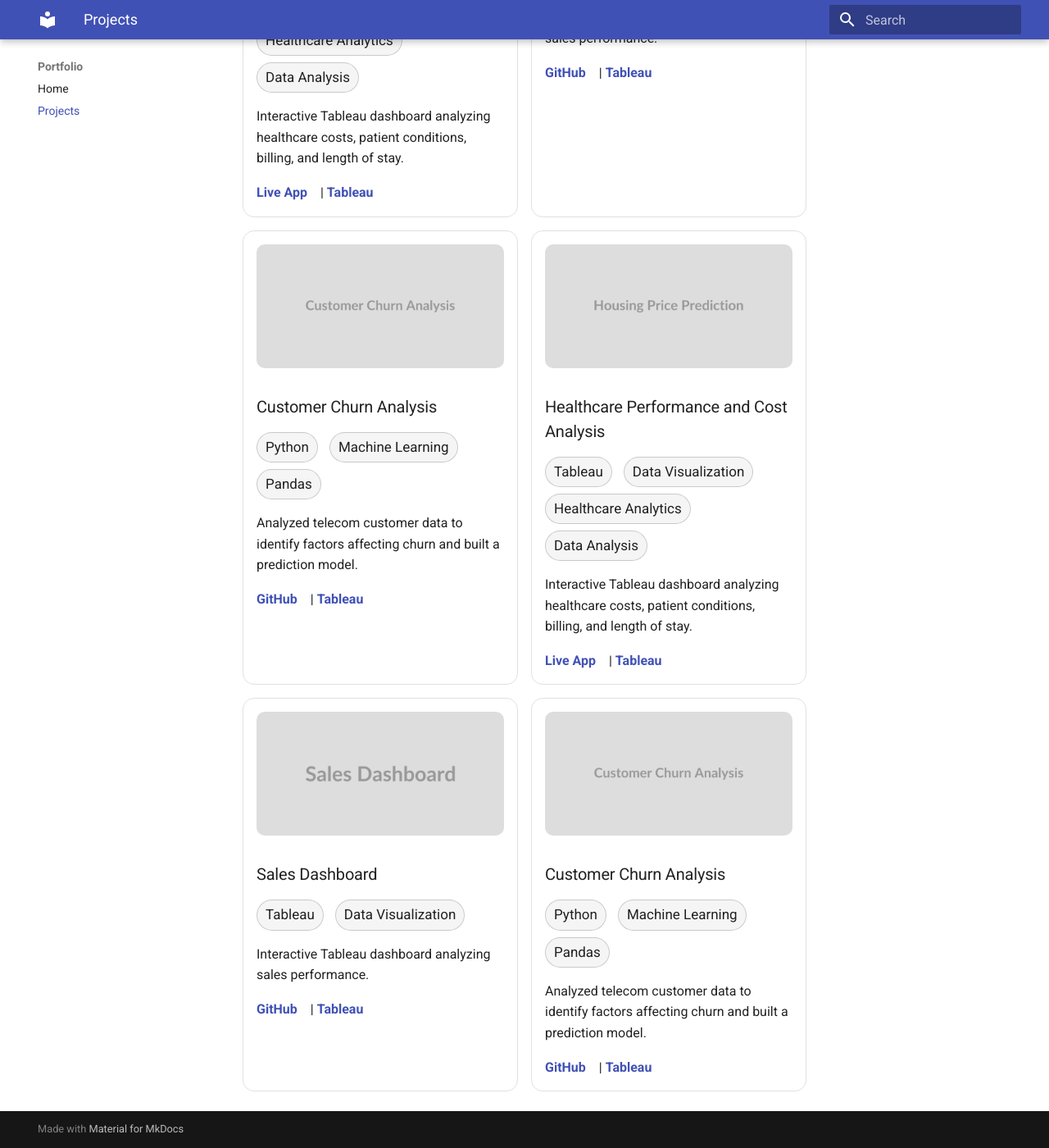
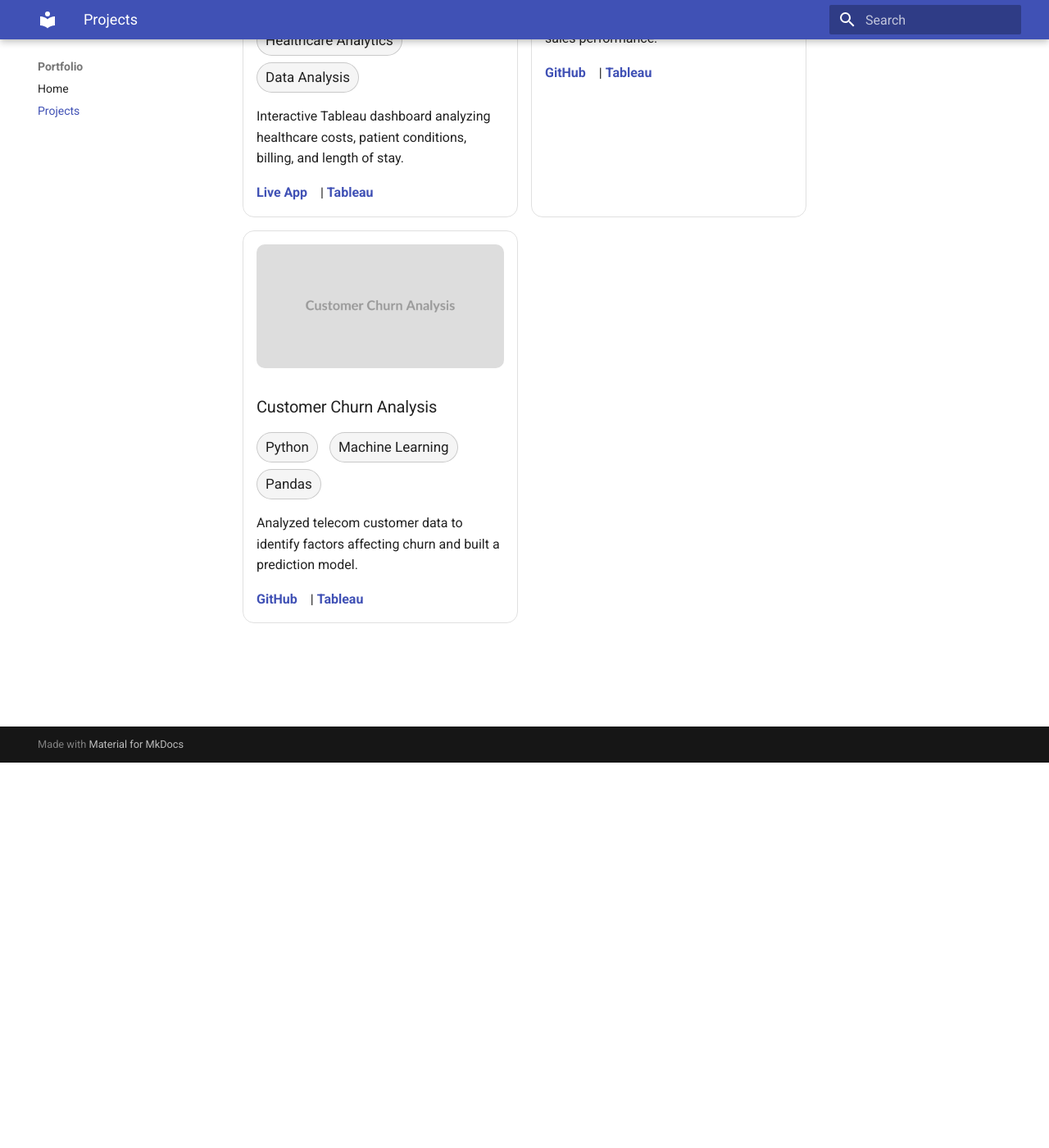
Before and after one commit to Ilie1985/2026_portfolio, an MkDocs documentation site: the page built from docs/projects.md, in a window 1280 px wide and 1400 px high, scrolled down 470 px. Shown: the whole window at 82% size. Built offline with MkDocs 1.6.1 and Material for MkDocs 9.7.7, drawn with Linux system fonts in a browser that asks for light colours.

Commit message:
small change

```diff
--- a/docs/projects.md
+++ b/docs/projects.md
@@ -27,30 +27,6 @@
   <div class="project-links"><a href="https://github.com/Ilie1985/customer-churn-analysis" target="_blank" rel="noopener">GitHub</a> | <a href="https://public.tableau.com/views/YOUR_DASHBOARD" target="_blank" rel="noopener">Tableau</a></div>
 </div>
 
-<div class="project-card">
-  <img src="../images/housing_project.png" alt="Healthcare Performance and Cost Analysis screenshot" class="project-image">
-  <h3>Healthcare Performance and Cost Analysis</h3>
-  <div class="project-meta"><span class="tag">Tableau</span> <span class="tag">Data Visualization</span> <span class="tag">Healthcare Analytics</span> <span class="tag">Data Analysis</span></div>
-  <p>Interactive Tableau dashboard analyzing healthcare costs, patient conditions, billing, and length of stay.</p>
-  <div class="project-links"><a href="https://your-deployed-app-link.com" target="_blank" rel="noopener">Live App</a> | <a href="https://public.tableau.com/app/profile/marian.stefanita.ilie/viz/HealthcarePerformanceandCostAnalysisAnInteractiveTableauDashboard/Dashboard0ExecutiveSummary" target="_blank" rel="noopener">Tableau</a></div>
-</div>
-
-<div class="project-card">
-  <img src="../images/tableau_dashboard.png" alt="Sales Dashboard screenshot" class="project-image">
-  <h3>Sales Dashboard</h3>
-  <div class="project-meta"><span class="tag">Tableau</span> <span class="tag">Data Visualization</span></div>
-  <p>Interactive Tableau dashboard analyzing sales performance.</p>
-  <div class="project-links"><a href="https://github.com/Ilie1985/customer-churn-analysis" target="_blank" rel="noopener">GitHub</a> | <a href="https://public.tableau.com/views/YOUR_DASHBOARD" target="_blank" rel="noopener">Tableau</a></div>
-</div>
-
-<div class="project-card">
-  <img src="../images/churn_project.png" alt="Customer Churn Analysis screenshot" class="project-image">
-  <h3>Customer Churn Analysis</h3>
-  <div class="project-meta"><span class="tag">Python</span> <span class="tag">Machine Learning</span> <span class="tag">Pandas</span></div>
-  <p>Analyzed telecom customer data to identify factors affecting churn and built a prediction model.</p>
-  <div class="project-links"><a href="https://github.com/Ilie1985/customer-churn-analysis" target="_blank" rel="noopener">GitHub</a> | <a href="https://public.tableau.com/views/YOUR_DASHBOARD" target="_blank" rel="noopener">Tableau</a></div>
-</div>
-
 </div>
 
 <!-- PROJECTS_END -->
```
